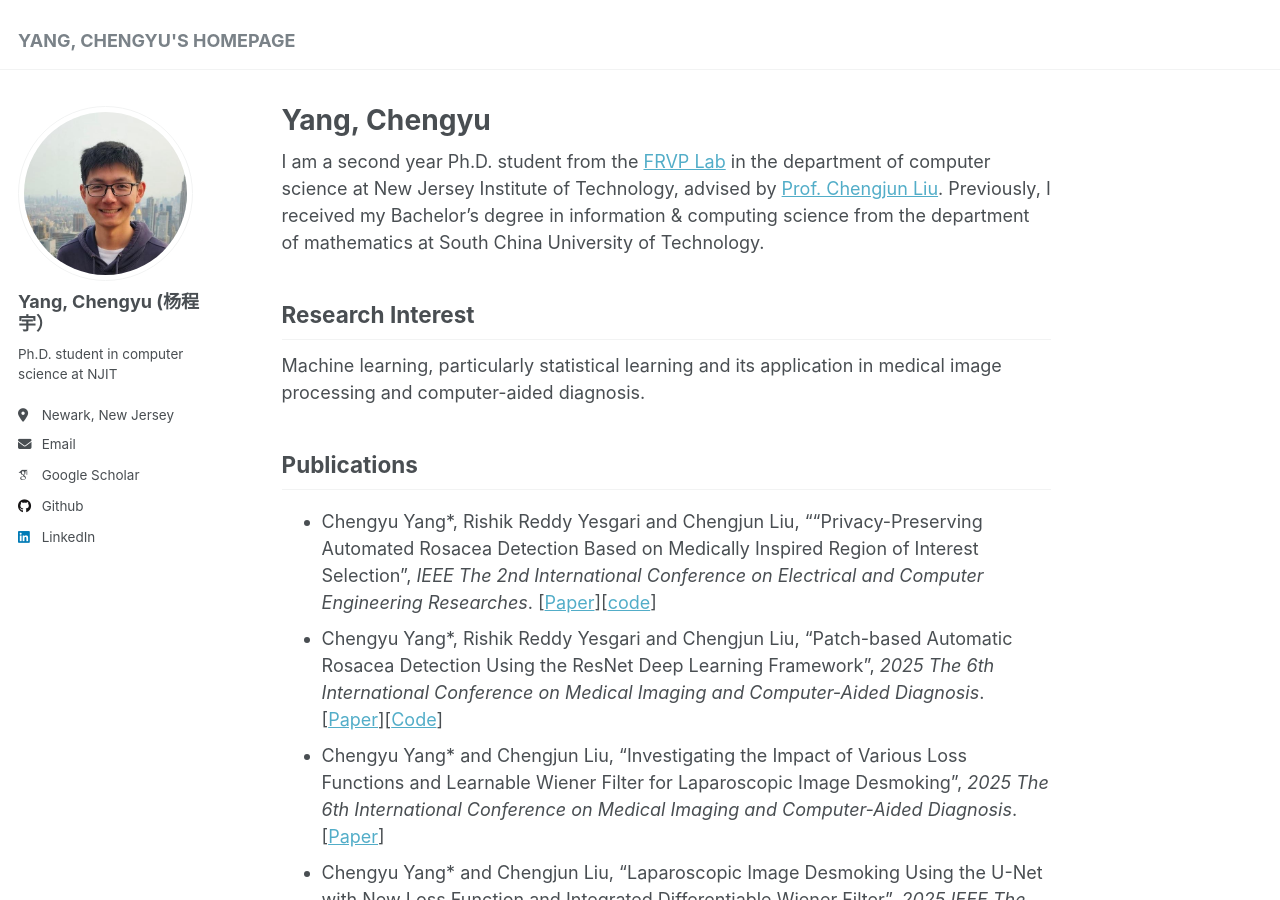
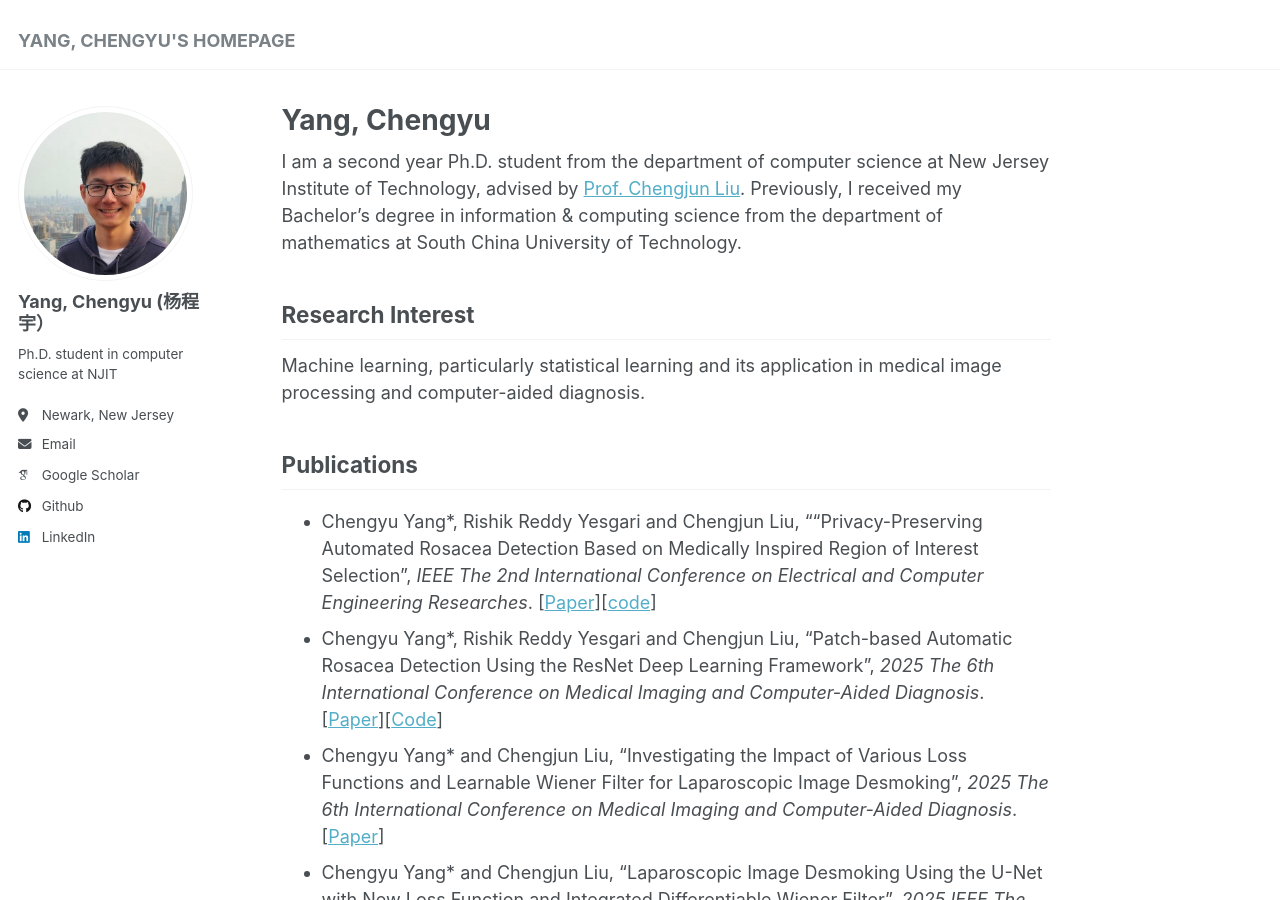
Before and after one commit to chengyuyang-njit/chengyuyang-njit.github.io, a Jekyll site: the page built from _pages/about.md, in a window 1280 px wide and 900 px high. Built offline with Jekyll 4.4.1, drawn with Linux system fonts in a browser that asks for light colours; some web fonts are replaced.

Commit message:
Update about.md

```diff
--- a/_pages/about.md
+++ b/_pages/about.md
@@ -6,7 +6,7 @@ redirect_from:
   - /about/
   - /about.html
 ---
-I am a second year Ph.D. student from the [FRVP Lab](https://frvp.njit.edu/index.html) in the department of computer science at New Jersey Institute of Technology, advised by [Prof. Chengjun Liu](https://web.njit.edu/~cliu/). Previously, I received my Bachelor's degree in information & computing science from the department of mathematics at South China University of Technology.
+I am a second year Ph.D. student from the department of computer science at New Jersey Institute of Technology, advised by [Prof. Chengjun Liu](https://web.njit.edu/~cliu/). Previously, I received my Bachelor's degree in information & computing science from the department of mathematics at South China University of Technology.
 
 Research Interest
 ------
```
